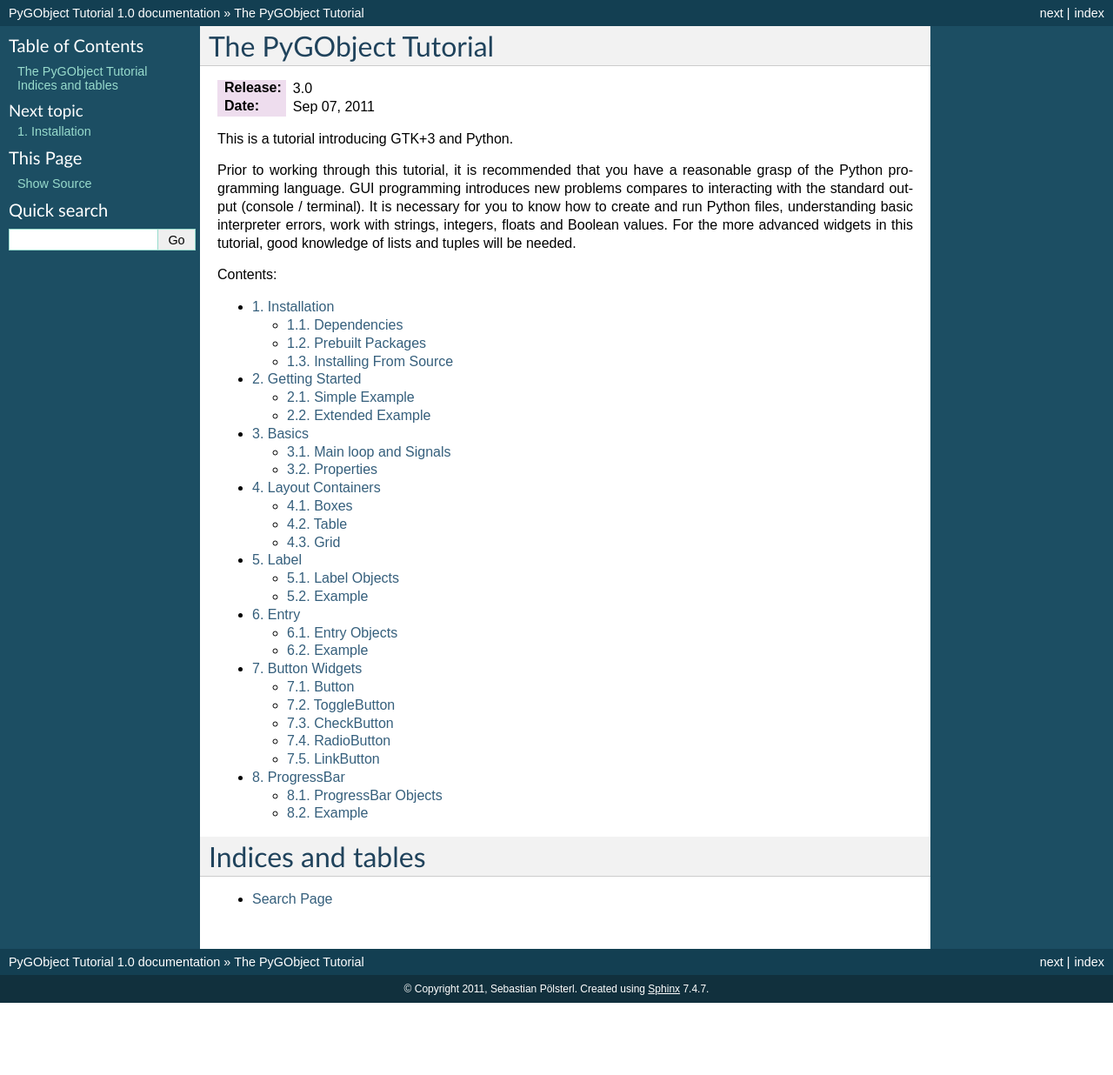
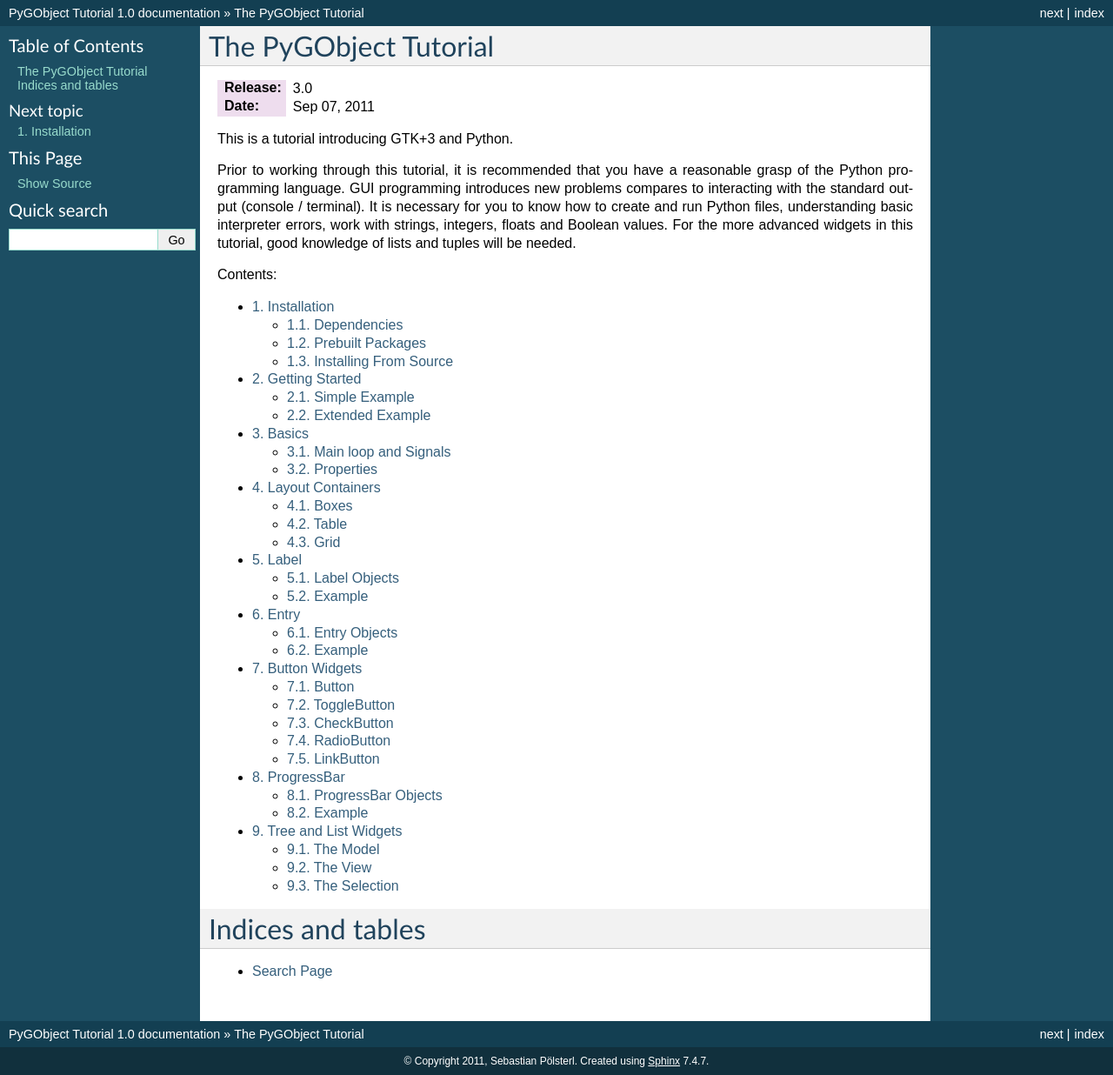
Before and after one commit to sebp/PyGObject-Tutorial, a Sphinx documentation site: the page built from source/index.txt, in a window 1280 px wide. Shown: the whole page at 87% size. Built offline with Sphinx 7.4.7, drawn with Linux system fonts in a browser that asks for light colours; before the commit the page ends 1153 px from its top, so only the background shows below that; some of the changed lines change nothing that is shown.

Commit message:
Added treeview section

```diff
--- a/source/index.txt
+++ b/source/index.txt
@@ -35,6 +35,7 @@
    entry
    button_widgets
    progressbar
+   treeview
 
 Indices and tables
 ==================
--- /dev/null
+++ b/source/treeview.txt
@@ -0,0 +1,356 @@
+Tree and List Widgets
+=====================
+
+A :class:`Gtk.TreeView` and its associated widgets are an extremely powerful way
+of displaying data. They are used in conjunction with a :class:`Gtk.ListStore`
+or :class:`Gtk.TreeStore` and provide a way of displaying and manipulating data
+in many ways, including:
+
+    * Automatically updates when data added, removed or edited
+    * Drag and drop support
+    * Sorting of data
+    * Support embedding widgets such as check boxes, progress bars, etc.
+    * Reorderable and resizable columns
+    * Filtering of data
+
+With the power and flexibility of a :class:`Gtk.TreeView` comes complexity. It
+is often difficult for beginner developers to be able to utilize correctly due
+to the number of methods which are required.
+
+The Model
+---------
+Each :class:`Gtk.TreeView` has an associated :class:`Gtk.TreeModel`, which
+contains the data displayed by the TreeView. Each :class:`Gtk.TreeModel` can be
+used by more than one :class:`Gtk.TreeView`. For instance, this allows the same
+underlying data to be displayed and edited in 2 different ways at the same time.
+Or the 2 Views might display different columns from the same Model data, in the
+same way that 2 SQL queries (or "views") might show different fields from the
+same database table.
+
+Although you can theoretically implement your own Model, you will normally use
+either the :class:`Gtk.ListStore` or :class:`Gtk.TreeStore` model classes.
+:class:`Gtk.ListStore` contains simple rows of data, and each row has no children,
+whereas :class:`Gtk.TreeStore` contains rows of data, and each row may have child
+rows.
+
+When constructing a model you have to specify the data types for each column the
+model holds.
+
+.. code-block:: python
+
+    store = Gtk.ListStore(str, str, float)
+
+This creates a list store with three columns, two string columns, and a float
+column.
+
+Adding data to the model is done using :meth:`Gtk.ListStore.append` or
+:meth:`Gtk.TreeStore.append`, depending upon which sort of model was created.
+
+.. code-block:: python
+
+    treeiter = store.append(["The Art of Computer Programming", "Donald E. Knuth", 25.46])
+
+Both methods return a :class:`Gtk.TreeIter` instance, which points to the location
+of the newly inserted row. You can retrieve a :class:`Gtk.TreeIter` by calling
+:meth:`Gtk.TreeModel.get_iter`.
+
+Once, data has been inserted you can retrieve or modify data using the tree iter
+and column index.
+
+.. code-block:: python
+
+    print store[treeiter][2] # Prints value of third column
+    store[treeiter][2] = 42.15
+
+As with Python's built-in :class:`list` object you can use :func:`len` to get the number
+of rows and use slices to retrieve or set values.
+
+.. code-block:: python
+
+    # Print number of columns
+    print len(store)
+    # Print all but first column
+    print store[treeiter][1:]
+    # Print last column
+    print store[treeiter][-1]
+    # Set first two columns
+    store[treeiter][:2] = ["Donald Ervin Knuth", 41.99]
+
+Iterating over all rows of a tree model is very simple as well.
+
+.. code-block:: python
+
+    for row in store:
+        # Print values of all columns
+        print row[:]
+
+Keep in mind, that if you use :class:`Gtk.TreeStore`, the above code will only
+iterate over the rows of the top level, but not the children of the nodes.
+To iterate over all rows and its children, use the ``print_tree_store`` function.
+
+.. code-block:: python
+
+    def print_tree_store(store):
+        rootiter = store.get_iter_first()
+        print_rows(store, rootiter, "")
+
+    def print_rows(store, treeiter, indent):
+        while treeiter != None:
+            print indent + str(store[treeiter][:])
+            if store.iter_has_child(treeiter):
+                childiter = store.iter_children(treeiter)
+                print_rows(store, childiter, indent + "\t")
+            treeiter = store.iter_next(treeiter)
+
+TreeModel Objects
+^^^^^^^^^^^^^^^^^
+
+.. class:: Gtk.TreeModel()
+
+    .. method:: get_iter(path)
+
+        Returns a :class:`Gtk.TreeIter` instance pointing to *path*.
+
+        *path* is expected to be a colon separated list of numbers or a tuple. For
+        example, the string "10:4:0" or tuple (10, 4, 0) would create a path of depth
+        3 pointing to the 11th child of the root node, the 5th child of that 11th
+        child, and the 1st child of that 5th child.
+
+    .. method:: iter_next(treeiter)
+
+        Returns a :class:`Gtk.TreeIter` instance pointing the node following
+        *treeiter* at the current level or ``None`` if there is no next iter.
+
+    .. method:: iter_has_child(treeiter)
+
+        Returns ``True`` if *treeiter* has children, ``False`` otherwise.
+
+    .. method:: iter_children(treeiter)
+
+        Returns a :class:`Gtk.TreeIter` instance pointing to the first child of
+        *treeiter* or ``None`` if *treeiter* has no children.
+
+    .. method:: get_iter_first()
+
+        Returns a :class:`Gtk.TreeIter` instance pointing to the first iterator
+        in the tree (the one at the path "0") or ``None`` if the tree is empty.
+
+ListStore Objects
+^^^^^^^^^^^^^^^^^
+
+.. class:: Gtk.ListStore(data_type[, ...])
+
+    Creates a new :class:`Gtk.ListStore` with the specified column data types.
+    Each row added to the list store will have an item in each column.
+
+    Supported data types are the standard Python ones and GTK+ types:
+
+    * str, int, float, long, bool, object
+    * GObject.GObject
+
+    .. method:: append([row])
+
+    Appends a new row to this list store.
+
+    *row* is a list of values for each column, i.e. ``len(store) == len(row)``.
+    If *row* is omitted or ``None``, an empty row will be appended.
+
+    Returns a :class:`Gtk.TreeIter` pointing to the appended row.
+
+TreeStore Objects
+^^^^^^^^^^^^^^^^^
+
+.. class:: Gtk.TreeStore(data_type[, ...])
+
+    Arguments are the same as for the :class:`Gtk.ListStore` constructor.
+
+    .. method:: append(parent, [row])
+
+    Appends a new row to this tree store. If *parent* is not ``None``, then it
+    will append the new row after the last child of *parent*, otherwise it will
+    append a row to the top level.
+
+    *row* is a list of values for each column, i.e. ``len(store) == len(row)``.
+    If *row* is omitted or ``None``, an empty row will be appended.
+
+    Returns a :class:`Gtk.TreeIter` pointing to the appended row.
+
+The View
+--------
+While there are several different models to choose from, there is only one view
+widget to deal with. It works with either the list or the tree store. Setting up
+a :class:`Gtk.TreeView` is not a difficult matter. It needs a
+:class:`Gtk.TreeModel` to know where to retrieve its data from, either by
+passing it to the :class:`Gtk.TreeView` constructor, or by calling
+:meth:`Gtk.TreeView.set_model`.
+
+.. code-block:: python
+
+    tree = Gtk.TreeView(store)
+
+Once the :class:`Gtk.TreeView` widget has a model, it will need to know how to
+display the model. It does this with columns and cell renderers.
+
+Cell renderers are used to draw the data in the tree model in a way. There are a
+number of cell renderers that come with GTK+, for instance
+:class:`Gtk.CellRendererText`, :class:`Gtk.CellRendererPixbuf` and
+:class:`Gtk.CellRendererToggle`.
+In addition, you can relatively easy write a custom renderer yourself.
+
+A :class:`Gtk.TreeViewColumn` is the object that :class:`Gtk.TreeView` uses to
+organize the vertical columns in the tree view. It needs to know the name of the
+column to label for the user, what type of cell renderer to use, and which piece
+of data to retrieve from the model for a given row.
+
+.. code-block:: python
+
+    renderer = Gtk.CellRendererText()
+    column = Gtk.TreeViewColumn("Title", renderer, text=0)
+    tree.append_column(column)
+
+To render more than one model column in a view column, you need to create a
+:class:`Gtk.TreeViewColumn` instance and use :meth:`Gtk.TreeViewColumn.pack_start`
+to add the model columns to it.
+
+.. code-block:: python
+
+    column = Gtk.TreeViewColumn("Title and Author")
+
+    title = Gtk.CellRendererText()
+    author = Gtk.CellRendererText()
+
+    column.pack_start(title, True)
+    column.pack_start(author, True)
+
+    column.add_attribute(title, "text", 0)
+    column.add_attribute(author, "text", 1)
+
+    tree.append_column(column)
+
+TreeView Objects
+^^^^^^^^^^^^^^^^
+
+.. class:: Gtk.TreeView([treemodel])
+
+    Creates a new :class:`Gtk.TreeView` widget with the model initialized to
+    *treemodel*. *treemodel* must be a class implementing :class:`Gtk.TreeModel`,
+    such as :class:`Gtk.ListStore` or :class:`Gtk.TreeStore`. If *treemodel*
+    is omitted or ``None``, the model remains unset and you have to call
+    :meth:`set_model` later.
+
+    .. method:: set_model(model)
+
+        Sets the model for this tree view. If this tree view already has a model
+        set, it will remove it before setting the new model. If *model* is ``None``,
+        then it will unset the old model.
+
+    .. method:: get_model()
+
+        Returns the model this tree view is based on. Returns ``None`` if the
+        model is unset.
+
+    .. method:: append_column(column)
+
+        Appends *column* to the list of columns.
+
+    .. method:: get_selection()
+
+        Gets the :class:`Gtk.TreeSelection` associated with this tree view.
+
+TreeViewColumn Objects
+^^^^^^^^^^^^^^^^^^^^^^
+
+.. class:: Gtk.TreeViewColumn(label[, renderer[, **kwargs]])
+
+    Creates a new :class:`Gtk.TreeViewColumn`.
+
+    *renderer* is expected to be a :class:`Gtk.CellRenderer` instance, and
+    *kwargs* key-value pairs specifying the default values of *renderer*'s
+    properties. This is equivalent to calling :meth:`pack_start` and
+    :meth:`add_attribute` for each key-value pair in *kwargs*.
+
+    If *renderer* is omitted, you have to call :meth:`pack_start` or
+    :meth:`pack_end` yourself.
+
+    .. method:: add_attribute(renderer, attribute, value)
+
+        Adds an attribute mapping to this column.
+
+        *attribute* is the parameter on *renderer* to be set from the value.
+        So for example if column 2 of the model contains strings, you could have
+        the "text" attribute of a :class:`Gtk.CellRendererText` get its values
+        from column 2.
+
+    .. method:: pack_start(renderer, expand)
+
+        Packs the *renderer* into the beginning of this column. If expand is
+        ``False``, then the *renderer* is allocated no more space than it needs.
+        Any unused space is divided evenly between cells for which expand is ``True``.
+
+    .. method:: pack_end(renderer, expand)
+
+        Adds the *renderer* to end of this column. If expand is
+        ``False``, then the *renderer* is allocated no more space than it needs.
+        Any unused space is divided evenly between cells for which expand is ``True``.
+
+The Selection
+-------------
+Most applications will need to not only deal with displaying data, but also
+receiving input events from users. To do this, simply get a reference to a
+selection object and connect to the "changed" signal.
+
+.. code-block:: python
+
+    select = tree.get_selection()
+    select.connect("changed", on_tree_selection_changed)
+
+Then to retrieve data for the row selected:
+
+.. code-block:: python
+
+    def on_tree_selection_changed(selection):
+        model, treeiter = selection.get_selected()
+        if treeiter != None:
+            print "You selected", model[treeiter][0]
+
+You can control what selections are allowed by calling
+:meth:`Gtk.TreeSelection.set_mode`.
+:meth:`Gtk.TreeSelection.get_selected` does not work if the selection mode is
+set to :attr:`Gtk.SelectionMode.MULTIPLE`, use
+:meth:`Gtk.TreeSelection.get_selected_rows` instead.
+
+
+TreeSelection Objects
+^^^^^^^^^^^^^^^^^^^^^
+
+.. class:: Gtk.TreeSelection
+
+    .. method:: set_mode(type)
+
+        Where type is one of
+
+        * :attr:`Gtk.SelectionMode.NONE`: No selection is possible
+        * :attr:`Gtk.SelectionMode.SINGLE`: Zero or one element may be selected
+        * :attr:`Gtk.SelectionMode.BROWSE`: Exactly one element is selected.
+          In some circumstances, such as initially or during a search operation,
+          it's possible for no element to be selected. What is really enforced
+          is that the user can't deselect a currently selected element except by
+          selecting another element.
+        * :attr:`Gtk.SelectionMode.MULTIPLE`: Any number of elements may be
+          selected. Clicks toggle the state of an item. Any number of elements
+          may be selected. The Ctrl key may be used to enlarge the selection,
+          and Shift key to select between the focus and the child pointed to.
+          Some widgets may also allow Click-drag to select a range of elements.
+
+    .. method:: get_selected()
+
+        Returns a tuple ``(model, treeiter)``, where *model* is the current model
+        and *treeiter* a :class:`Gtk.TreeIter` pointing to the currently selected
+        row. *treeiter* is ``None`` if no rows are selected.
+
+        This function will not work if the mode of this selection is
+        :attr:`Gtk.SelectionMode.MULTIPLE`.
+
+    .. method:: get_selected_rows()
+
+        Returns a list of :class:`Gtk.TreePath` instances of all selected rows.
```
